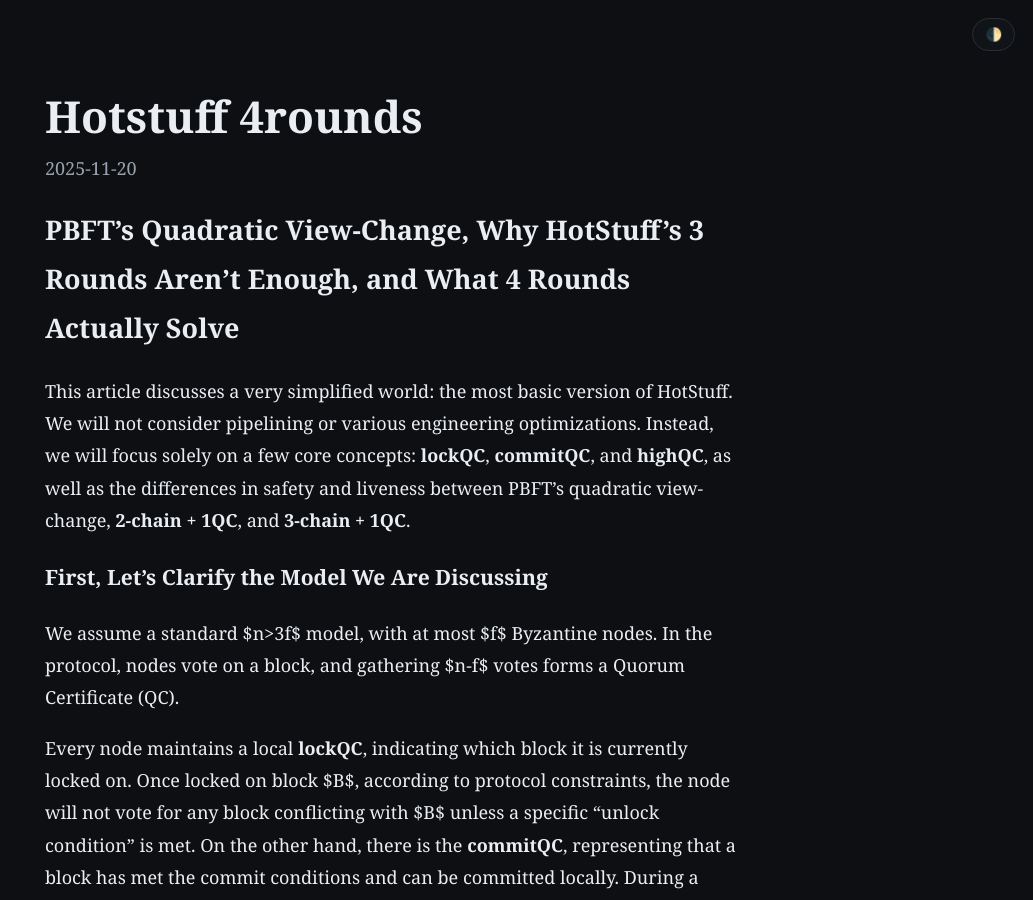
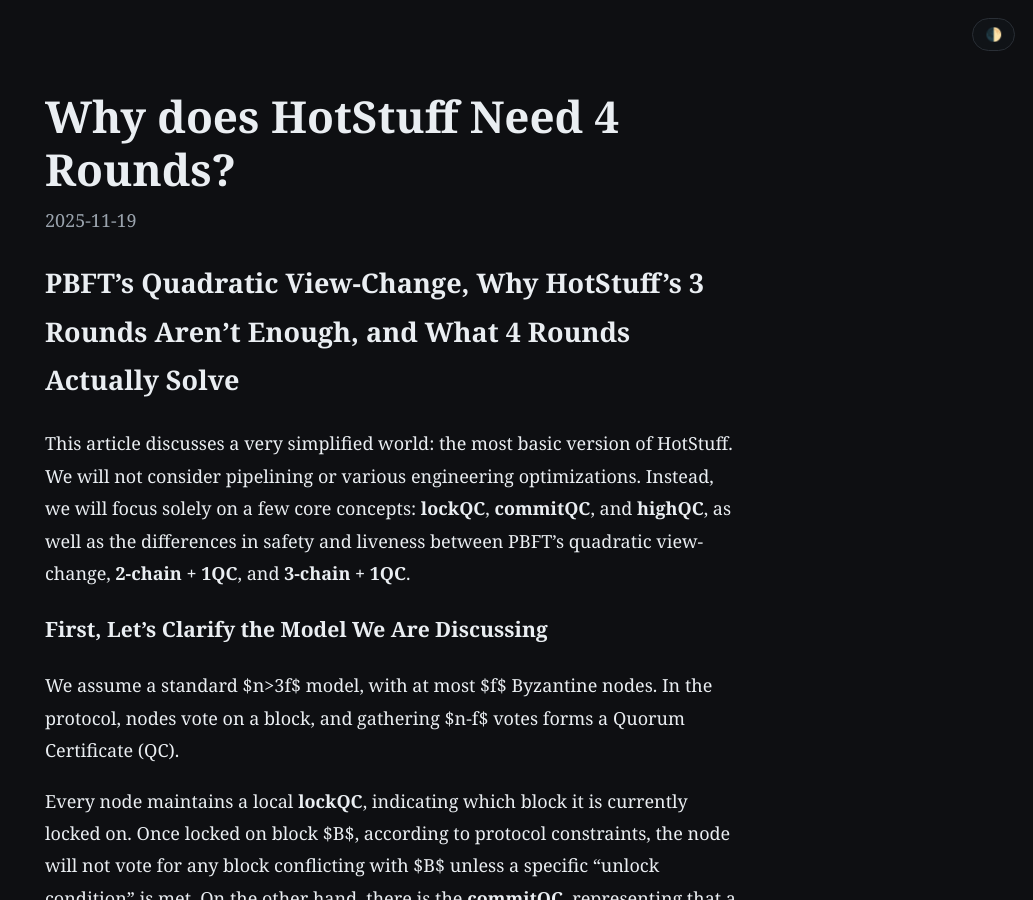
Before and after one commit to Satanic-Z/Satanic-Z.github.io, a Jekyll site: the page built from _posts/2025-11-20-HotStuff-4rounds.md, in a window 1280 px wide and 900 px high. Shown: the whole window, without its empty margins (247-1280 px from the left). Built offline with Jekyll 4.4.1, drawn with Linux system fonts in a browser that asks for light colours; our own code applies the rules of GitHub Pages for plain Markdown files.

Commit message:
hotstuff4 rounds

```diff
--- a/_posts/2025-11-20-HotStuff-4rounds.md
+++ b/_posts/2025-11-20-HotStuff-4rounds.md
@@ -1,4 +1,8 @@
-
+---
+layout: post
+title: "Why does HotStuff Need 4 Rounds?"
+date: 2025-11-20 00:00 +0800
+---
 
 # PBFT’s Quadratic View-Change, Why HotStuff’s 3 Rounds Aren't Enough, and What 4 Rounds Actually Solve
 
```
